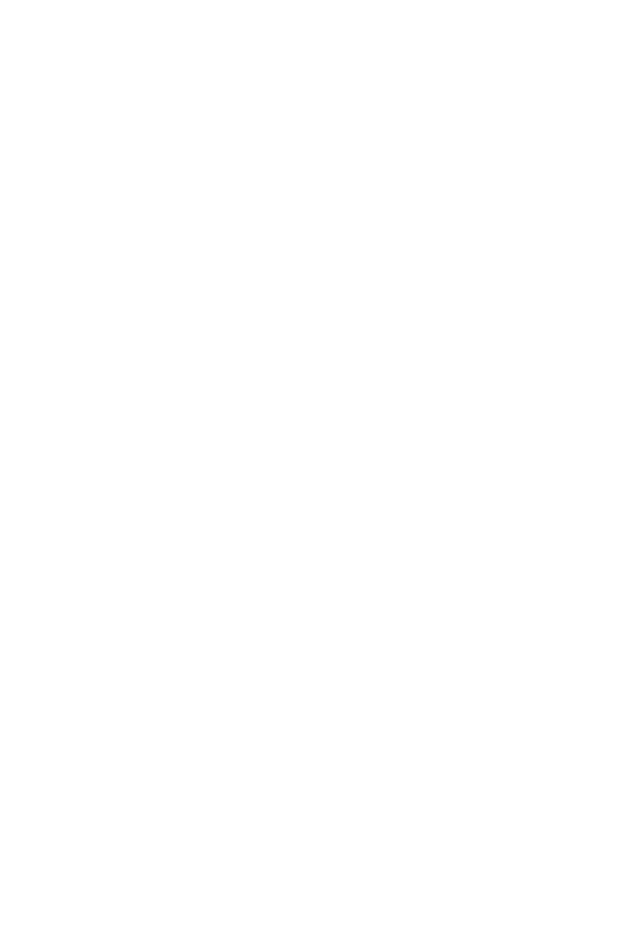
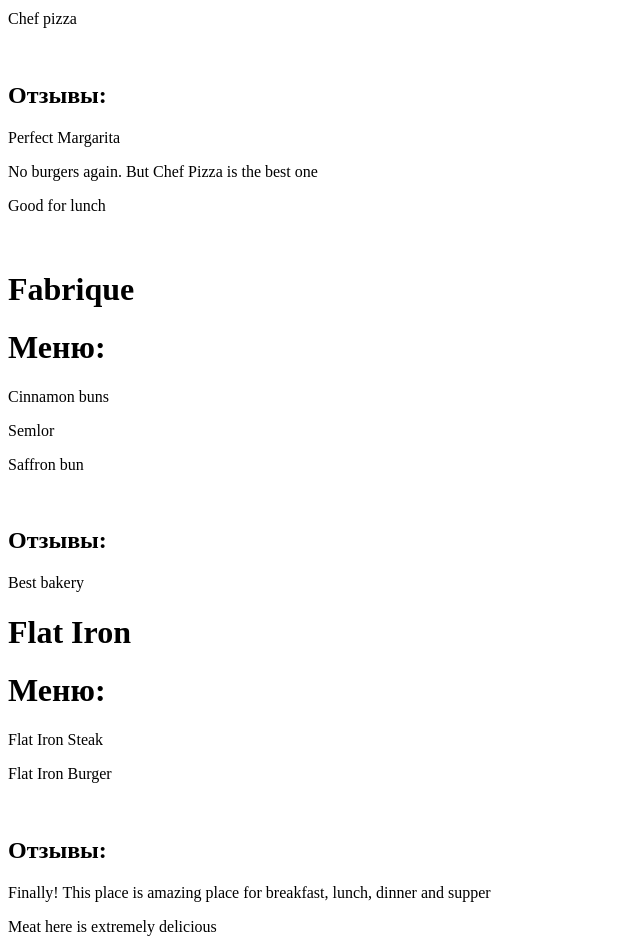
Before and after one commit to DbrmnPhrh/react-20230914, a React (Vite) app: page / in a window 1280 px wide. Shown: the part 539-1491 px from the top of the page, without its empty margins (0-640 px from the left). Before the commit the page ends 800 px from the top, so only its background shows below. Built offline with nearby package versions, Linux system fonts and the light colour scheme.

Commit message:
добавлены рестораны

```diff
--- /dev/null
+++ b/constants/mock.js
@@ -0,0 +1,142 @@
+export const restaurants = [
+    {
+      id: "a757a0e9-03c1-4a2a-b384-8ac21dbe2fb2",
+      name: "Dishoom",
+      menu: [
+        {
+          id: "d75f762a-eadd-49be-8918-ed0daa8dd024",
+          name: "Chicken tikka masala",
+          price: 12,
+          ingredients: ["chicken", "rice"],
+        },
+        {
+          id: "c3cb8f92-a2ed-4716-92a1-b6ea813e9049",
+          name: "Naan",
+          price: 3,
+          ingredients: ["bread"],
+        },
+        {
+          id: "bd129641-c0eb-432b-84b6-8b81d2930358",
+          name: "Samosa",
+          price: 8,
+          ingredients: ["chicken", "bread"],
+        },
+      ],
+      reviews: [
+        {
+          id: "5909796d-5030-4e36-adec-68b8f9ec2d96",
+          user: "Antony",
+          text: "Not bad",
+          rating: 5,
+        },
+        {
+          id: "429dea85-11dd-4054-a31e-c60c92e17255",
+          user: "Sam",
+          text: "No burgers",
+          rating: 3,
+        },
+      ],
+    },
+    {
+      id: "bb8afbec-2fec-491f-93e9-7f13950dd80b",
+      name: "Homeslice",
+      menu: [
+        {
+          id: "25402233-0095-49ea-9939-1e67ed89ffb9",
+          name: "Margarita",
+          price: 9,
+          ingredients: ["bread", "cheese", "tomatoes"],
+        },
+        {
+          id: "90902233-0095-49ea-9939-1e67ed89ffb9",
+          name: "Chef pizza",
+          price: 10,
+          ingredients: ["bread", "cheese", "tomatoes", "chicken"],
+        },
+      ],
+      reviews: [
+        {
+          id: "53b642d7-5e86-4717-a466-0640a1dee076",
+          user: "Diana",
+          text: "Perfect Margarita",
+          rating: 5,
+        },
+        {
+          id: "c27ab88e-375c-4e98-aa94-8a180150a797",
+          user: "Sam",
+          text: "No burgers again. But Chef Pizza is the best one",
+          rating: 4,
+        },
+        {
+          id: "abc0c5e1-cd57-4f0a-99d9-00e6b4533b3a",
+          user: "Lolly",
+          text: "Good for lunch",
+          rating: 5,
+        },
+      ],
+    },
+    {
+      id: "982bfbce-c5e0-41a0-9f99-d5c20ecee49d",
+      name: "Fabrique",
+      menu: [
+        {
+          id: "08c9ffa0-d003-4310-9e15-20978743296e",
+          name: "Cinnamon buns",
+          price: 5,
+          ingredients: ["bread"],
+        },
+        {
+          id: "64a4967c-2080-4a99-9074-4655a4569a95",
+          name: "Semlor",
+          price: 2,
+          ingredients: ["bread", "cream"],
+        },
+        {
+          id: "4bc8528e-26d1-46c3-a522-8e18d10c8c84",
+          name: "Saffron bun",
+          price: 4,
+          ingredients: ["bread"],
+        },
+      ],
+      reviews: [
+        {
+          id: "53b642d7-5e86-4717-a466-0640a1dee076",
+          user: "Agata",
+          text: "Best bakery",
+          rating: 5,
+        },
+      ],
+    },
+    {
+      id: "d9241927-09e1-44f3-8986-a76346869037",
+      name: "Flat Iron",
+      menu: [
+        {
+          id: "6c02c2ce-b868-4191-b4a7-8686429f4bac",
+          name: "Flat Iron Steak",
+          price: 10,
+          ingredients: ["beef"],
+        },
+        {
+          id: "99bb6fbb-e53b-4b7e-b9c2-23b63b77385d",
+          name: "Flat Iron Burger",
+          price: 10,
+          ingredients: ["bread", "beef"],
+        },
+      ],
+      reviews: [
+        {
+          id: "5db6247b-ab1c-49db-be1f-8dd27fd38b81",
+          user: "Sam",
+          text: "Finally! This place is amazing place for breakfast, lunch, dinner and supper",
+          rating: 5,
+        },
+        {
+          id: "381b0c31-6360-43ff-80d1-581a116159d8",
+          user: "Rebeca",
+          text: "Meat here is extremely delicious",
+          rating: 5,
+        },
+      ],
+    },
+  ];
--- a/src/main.jsx
+++ b/src/main.jsx
@@ -1,7 +1,54 @@
 import React from 'react'
 import ReactDOM from 'react-dom/client'
+import { restaurants } from '../constants/mock';
 
 
 ReactDOM
   .createRoot(document.getElementById('root'))
-  .render();
+  .render(
+    <div>
+      <div>
+        <h1>{restaurants[0].name}</h1>
+        <h1>Меню:</h1>
+        <p>{restaurants[0].menu[0].name}</p>
+        <p>{restaurants[0].menu[1].name}</p>
+        <p>{restaurants[0].menu[2].name}</p>
+        <h2>Отзывы:</h2>
+        <p>{restaurants[0].reviews[0].text}</p>
+        <p>{restaurants[0].reviews[1].text}</p>
+      </div>
+      <br />
+      <div>
+        <h1>{restaurants[1].name}</h1>
+        <h1>Меню:</h1>
+        <p>{restaurants[1].menu[0].name}</p>
+        <p>{restaurants[1].menu[1].name}</p>
+        <br />
+        <h2>Отзывы:</h2>
+        <p>{restaurants[1].reviews[0].text}</p>
+        <p>{restaurants[1].reviews[1].text}</p>
+        <p>{restaurants[1].reviews[2].text}</p>
+      </div>
+      <br />
+      <div>
+        <h1>{restaurants[2].name}</h1>
+        <h1>Меню:</h1>
+        <p>{restaurants[2].menu[0].name}</p>
+        <p>{restaurants[2].menu[1].name}</p>
+        <p>{restaurants[2].menu[2].name}</p>
+        <br />
+        <h2>Отзывы:</h2>
+        <p>{restaurants[2].reviews[0].text}</p>
+      </div>
+      <div>
+        <h1>{restaurants[3].name}</h1>
+        <h1>Меню:</h1>
+        <p>{restaurants[3].menu[0].name}</p>
+        <p>{restaurants[3].menu[1].name}</p>
+        <br />
+        <h2>Отзывы:</h2>
+        <p>{restaurants[3].reviews[0].text}</p>
+        <p>{restaurants[3].reviews[1].text}</p>
+      </div>
+    </div>
+  );
```
